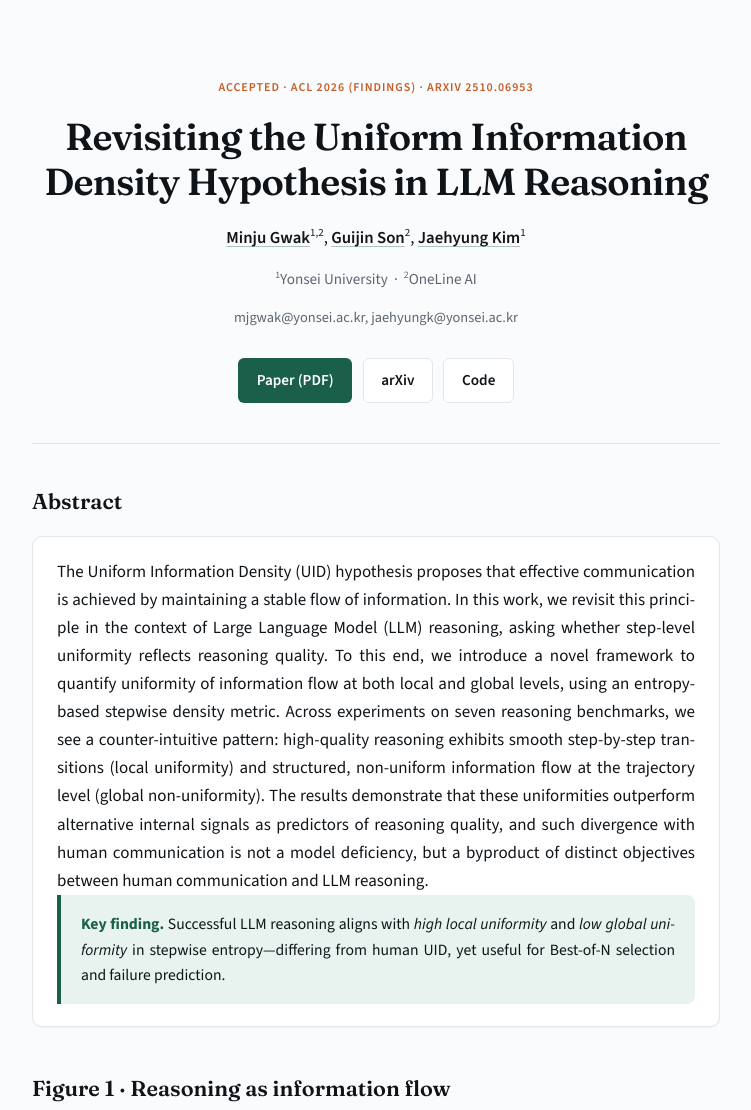
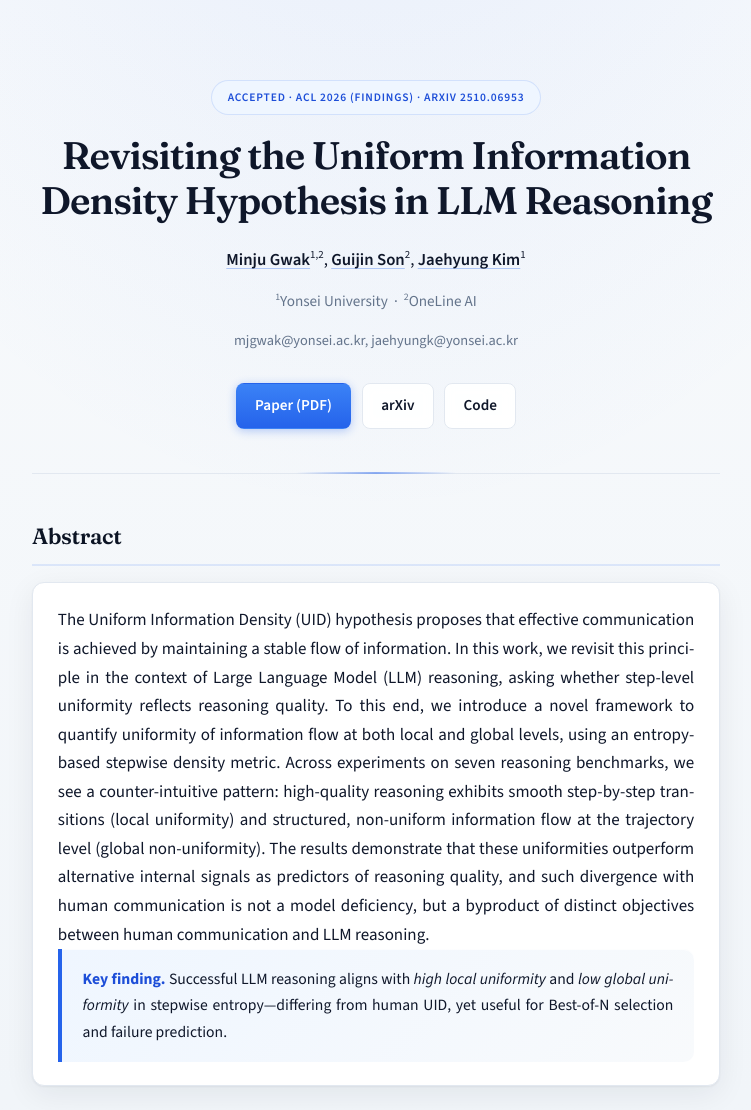
Before and after one commit to talzoomanzoo/uid-reasoning-project-page, a plain HTML site: page index.html in a window 1280 px wide. Shown: the top 1110 px of the page, without its empty margins (264-1015 px from the left). Drawn offline with nearby package versions, Linux system fonts and the light colour scheme.

Commit message:
update color

```diff
--- a/index.html
+++ b/index.html
@@ -10,14 +10,17 @@
     <link href="https://fonts.googleapis.com/css2?family=Fraunces:ital,opsz,wght@0,9..144,400;0,9..144,600;0,9..144,700;1,9..144,400&family=Source+Sans+3:ital,wght@0,400;0,500;0,600;0,700;1,400&display=swap" rel="stylesheet">
     <style>
         :root {
-            --ink: #0f1419;
-            --muted: #5c6670;
-            --line: #e2e6ea;
-            --surface: #fafbfc;
+            --ink: #0f172a;
+            --muted: #64748b;
+            --line: #e2e8f0;
+            --surface: #f1f5f9;
             --card: #ffffff;
-            --accent: #1a5f4a;
-            --accent-soft: #e8f2ee;
-            --warm: #c45c26;
+            --accent: #2563eb;
+            --accent-deep: #1d4ed8;
+            --accent-soft: #eff6ff;
+            --accent-glow: rgba(37, 99, 235, 0.12);
+            --shadow-sm: 0 1px 2px rgba(15, 23, 42, 0.05);
+            --shadow-md: 0 8px 30px rgba(15, 23, 42, 0.07);
         }
 
         * {
@@ -28,13 +31,21 @@
             scroll-behavior: smooth;
         }
 
+        ::selection {
+            background: rgba(37, 99, 235, 0.18);
+            color: var(--ink);
+        }
+
         body {
             margin: 0;
             font-family: "Source Sans 3", system-ui, sans-serif;
             font-size: 1.0625rem;
-            line-height: 1.65;
+            line-height: 1.68;
             color: var(--ink);
-            background: var(--surface);
+            background:
+                radial-gradient(100% 70% at 50% -15%, rgba(37, 99, 235, 0.09), transparent 52%),
+                linear-gradient(180deg, #f8fafc 0%, var(--surface) 45%, #eef2f6 100%);
+            min-height: 100vh;
         }
 
         a {
@@ -44,52 +55,71 @@
         }
 
         a:hover {
-            color: #134538;
+            color: var(--accent-deep);
         }
 
         .wrap {
             max-width: 46rem;
             margin: 0 auto;
-            padding: 2.5rem 1.5rem 4rem;
+            padding: 2.75rem 1.5rem 4.25rem;
         }
 
         header.hero {
             text-align: center;
-            padding: 2rem 0 2.5rem;
+            padding: 2.25rem 0 2.75rem;
+            margin-bottom: 2.75rem;
             border-bottom: 1px solid var(--line);
-            margin-bottom: 2.5rem;
+            position: relative;
+        }
+
+        header.hero::after {
+            content: "";
+            position: absolute;
+            left: 50%;
+            transform: translateX(-50%);
+            bottom: -1px;
+            width: min(10rem, 42%);
+            height: 2px;
+            border-radius: 999px;
+            background: linear-gradient(90deg, transparent, var(--accent), transparent);
+            opacity: 0.5;
         }
 
         .badge {
             display: inline-block;
-            font-size: 0.75rem;
+            font-size: 0.72rem;
             font-weight: 600;
-            letter-spacing: 0.08em;
+            letter-spacing: 0.07em;
             text-transform: uppercase;
-            color: var(--warm);
-            margin-bottom: 1rem;
+            color: var(--accent-deep);
+            background: var(--accent-soft);
+            border: 1px solid rgba(37, 99, 235, 0.14);
+            padding: 0.42rem 0.95rem;
+            border-radius: 999px;
+            margin-bottom: 1.15rem;
         }
 
         h1 {
             font-family: Fraunces, Georgia, serif;
             font-weight: 600;
-            font-size: clamp(1.65rem, 4.5vw, 2.35rem);
-            line-height: 1.2;
-            margin: 0 0 1.25rem;
-            letter-spacing: -0.02em;
+            font-size: clamp(1.7rem, 4.6vw, 2.4rem);
+            line-height: 1.18;
+            margin: 0 0 1.35rem;
+            letter-spacing: -0.025em;
             color: var(--ink);
+            text-wrap: balance;
         }
 
         .authors {
             font-size: 1.05rem;
-            margin-bottom: 0.35rem;
+            margin-bottom: 0.4rem;
         }
 
         .authors a {
             font-weight: 600;
             color: var(--ink);
             text-decoration: underline;
-            text-decoration-color: rgba(26, 95, 74, 0.35);
+            text-decoration-color: rgba(37, 99, 235, 0.32);
             text-underline-offset: 3px;
         }
 
@@ -114,62 +144,75 @@
             flex-wrap: wrap;
             gap: 0.65rem;
             justify-content: center;
-            margin-top: 1.75rem;
+            margin-top: 1.85rem;
         }
 
         .btn {
             display: inline-flex;
             align-items: center;
             gap: 0.4rem;
-            padding: 0.55rem 1.1rem;
+            padding: 0.58rem 1.15rem;
             font-family: inherit;
             font-size: 0.95rem;
             font-weight: 600;
-            border-radius: 6px;
+            border-radius: 8px;
             border: 1px solid transparent;
             text-decoration: none;
-            transition: background 0.15s, border-color 0.15s, color 0.15s;
+            transition:
+                background 0.18s ease,
+                border-color 0.18s ease,
+                color 0.18s ease,
+                box-shadow 0.18s ease,
+                transform 0.18s ease;
         }
 
         .btn-primary {
-            background: var(--accent);
+            background: linear-gradient(180deg, #3b82f6 0%, var(--accent) 100%);
             color: #fff;
+            box-shadow: 0 2px 10px rgba(37, 99, 235, 0.32);
         }
 
         .btn-primary:hover {
-            background: #134538;
+            background: linear-gradient(180deg, var(--accent) 0%, var(--accent-deep) 100%);
             color: #fff;
+            box-shadow: 0 4px 16px rgba(29, 78, 216, 0.38);
+            transform: translateY(-1px);
         }
 
         .btn-secondary {
-            background: var(--card);
+            background: rgba(255, 255, 255, 0.92);
             color: var(--ink);
             border-color: var(--line);
+            backdrop-filter: blur(6px);
         }
 
         .btn-secondary:hover {
-            border-color: var(--accent);
-            color: var(--accent);
+            border-color: rgba(37, 99, 235, 0.35);
+            color: var(--accent-deep);
+            background: var(--card);
         }
 
         section {
-            margin-bottom: 2.75rem;
+            margin-bottom: 2.85rem;
         }
 
         h2 {
             font-family: Fraunces, Georgia, serif;
-            font-size: 1.35rem;
+            font-size: 1.38rem;
             font-weight: 600;
-            margin: 0 0 1rem;
-            color: var(--ink);
+            margin: 0 0 1.05rem;
+            padding-bottom: 0.55rem;
+            border-bottom: 2px solid var(--accent-glow);
+            color: #0c1424;
+            letter-spacing: -0.015em;
         }
 
         .abstract {
             background: var(--card);
             border: 1px solid var(--line);
-            border-radius: 10px;
-            padding: 1.35rem 1.5rem;
-            box-shadow: 0 1px 2px rgba(15, 20, 25, 0.04);
+            border-radius: 12px;
+            padding: 1.45rem 1.55rem;
+            box-shadow: var(--shadow-sm), var(--shadow-md);
         }
 
         .abstract p {
@@ -179,26 +222,31 @@
         }
 
         .takeaway {
-            background: var(--accent-soft);
+            background: linear-gradient(135deg, var(--accent-soft) 0%, #f8fafc 100%);
             border-left: 4px solid var(--accent);
-            padding: 1rem 1.25rem;
-            border-radius: 0 8px 8px 0;
-            margin: 1.25rem 0 0;
+            padding: 1.05rem 1.3rem;
+            border-radius: 0 10px 10px 0;
+            margin: 1.35rem 0 0;
             font-size: 0.98rem;
+            box-shadow: inset 0 1px 0 rgba(255, 255, 255, 0.8);
         }
 
         .takeaway strong {
-            color: var(--accent);
+            color: var(--accent-deep);
         }
 
         ul.contributions {
             margin: 0;
-            padding-left: 1.2rem;
+            padding-left: 1.25rem;
         }
 
         ul.contributions li {
             margin-bottom: 0.65rem;
-            padding-left: 0.25rem;
+            padding-left: 0.3rem;
+        }
+
+        ul.contributions li::marker {
+            color: var(--accent);
         }
 
         ul.contributions li:last-child {
@@ -225,20 +273,22 @@
         pre.cite {
             font-family: ui-monospace, "Cascadia Code", "SF Mono", Menlo, monospace;
             font-size: 0.78rem;
-            line-height: 1.5;
-            background: #0f1419;
-            color: #e8eaed;
-            padding: 1rem 1.1rem;
-            border-radius: 8px;
+            line-height: 1.55;
+            background: linear-gradient(165deg, #0f172a 0%, #0c1528 100%);
+            color: #e2e8f0;
+            padding: 1.1rem 1.15rem;
+            border-radius: 10px;
             overflow-x: auto;
             margin: 0;
+            border: 1px solid rgba(148, 163, 184, 0.12);
+            box-shadow: var(--shadow-md);
         }
 
         footer {
             text-align: center;
             font-size: 0.85rem;
             color: var(--muted);
-            padding-top: 1rem;
+            padding-top: 1.25rem;
             border-top: 1px solid var(--line);
         }
 
@@ -250,17 +300,18 @@
         .figure-panel {
             background: var(--card);
             border: 1px solid var(--line);
-            border-radius: 10px;
-            padding: 1rem 1.1rem 1.2rem;
-            box-shadow: 0 1px 2px rgba(15, 20, 25, 0.04);
+            border-radius: 12px;
+            padding: 1.1rem 1.15rem 1.25rem;
+            box-shadow: var(--shadow-sm), var(--shadow-md);
         }
 
         .figure-img-wrap {
-            border-radius: 8px;
+            border-radius: 10px;
             border: 1px solid var(--line);
             overflow: hidden;
             background: #fff;
             text-align: center;
+            box-shadow: inset 0 1px 0 rgba(255, 255, 255, 0.9);
         }
 
         .figure-img-wrap img {
@@ -271,10 +322,10 @@
         }
 
         .paper-fig-caption {
-            margin: 1rem 0 0;
+            margin: 1.05rem 0 0;
             font-size: 0.95rem;
             color: var(--muted);
-            line-height: 1.6;
+            line-height: 1.62;
             text-align: left;
         }
 
@@ -289,6 +340,14 @@
         @media (prefers-reduced-motion: reduce) {
             html {
                 scroll-behavior: auto;
+            }
+
+            .btn {
+                transition-duration: 0.01ms;
+            }
+
+            .btn-primary:hover {
+                transform: none;
             }
         }
     </style>
```
